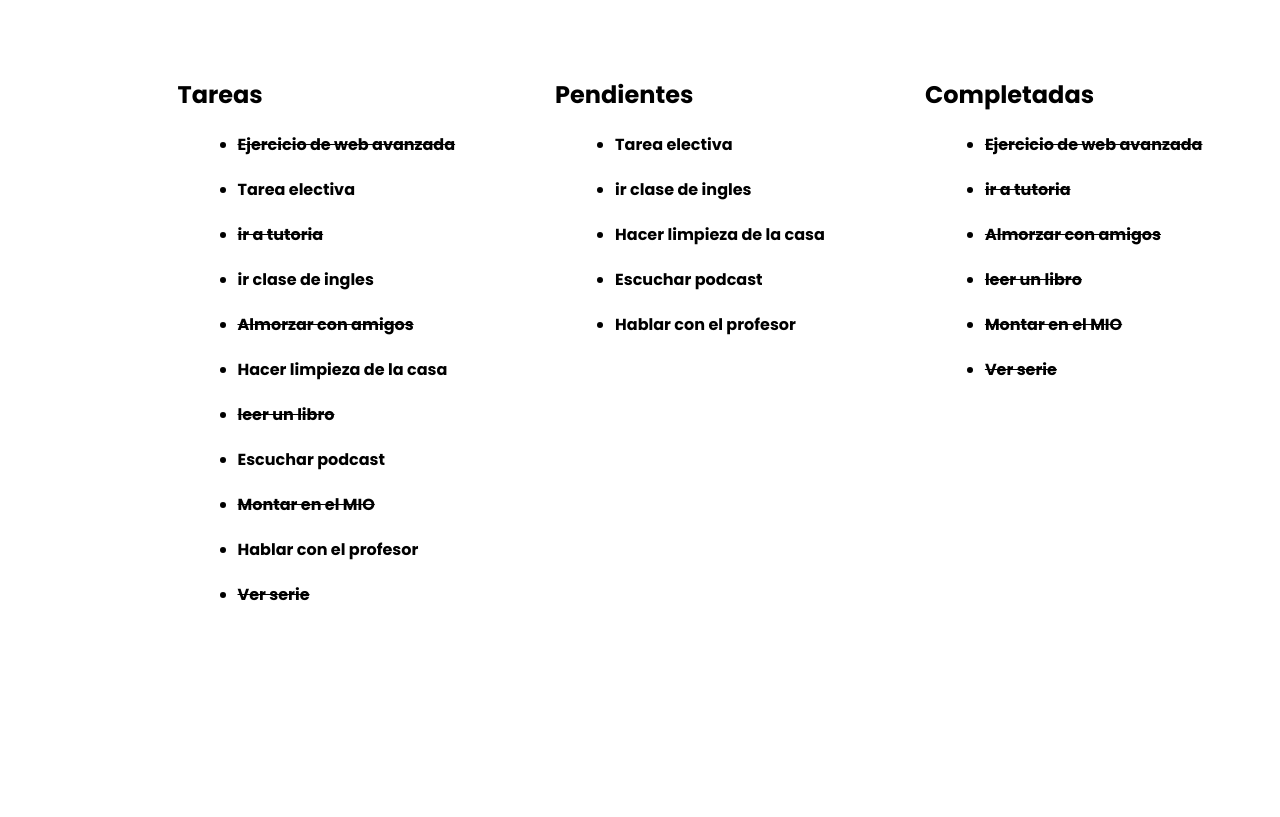
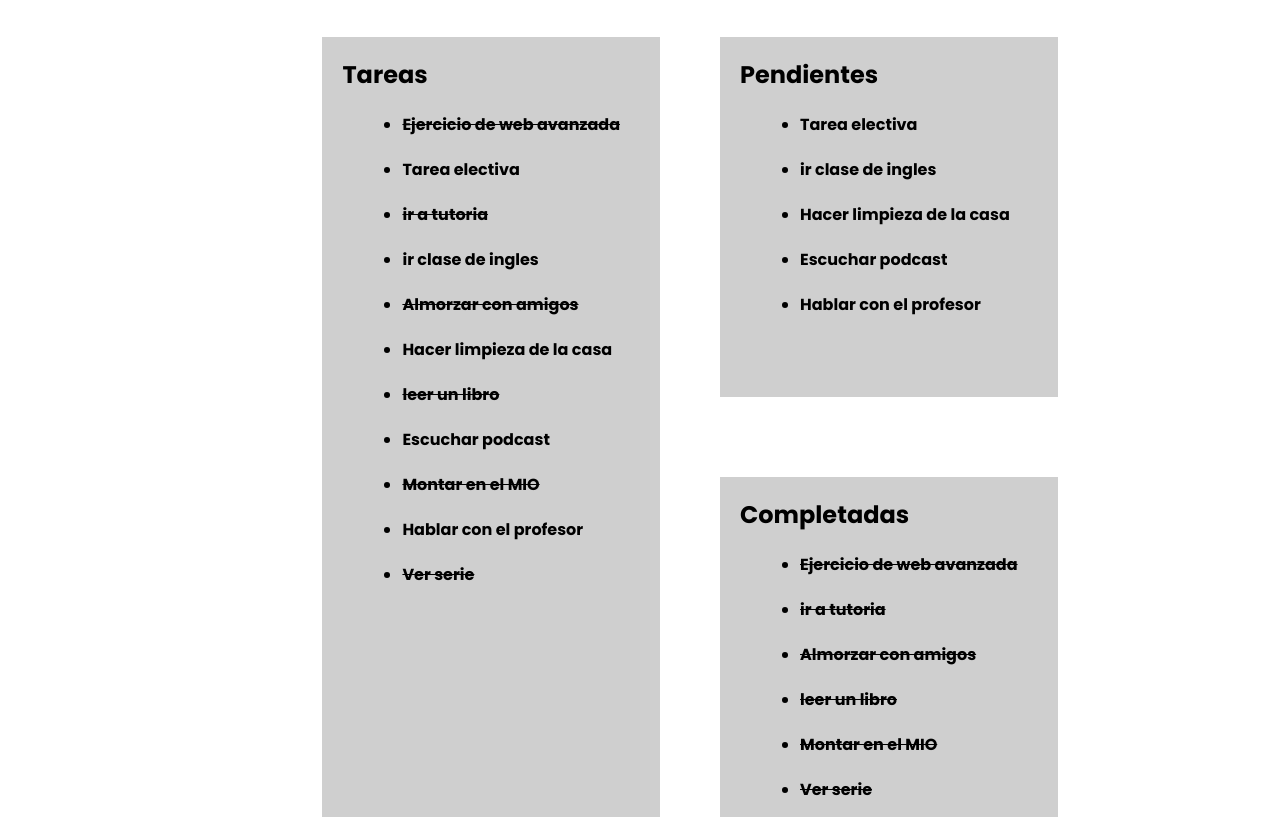
Before and after one commit to ingrid4424/Ejercicio-S4-Web, a plain HTML site: page index.html in a window 1280 px wide. Shown: the part 123-940 px from the top of the page. Before the commit the page ends 870 px from the top, so only its background shows below. Drawn offline with Linux system fonts and the light colour scheme.

Commit message:
se ve bien bonito

```diff
--- a/index.html
+++ b/index.html
@@ -25,20 +25,22 @@
 
     </header>
     <main>
-        <section>
+        <section class="h_100">
             <h2>Tareas</h2>
             <ul id="all"></ul>
         </section>
 
-        <section>
-            <h2>Pendientes</h2>
-            <ul id="pending"></ul>
-        </section>
+        <article class="h_100">
+            <section class="h_50">
+                <h2>Pendientes</h2>
+                <ul id="pending"></ul>
+            </section>
+            <section class="h_50">
+                <h2>Completadas</h2>
+                <ul id="completed"></ul>
+            </section>
+        </article>
 
-        <section>
-            <h2>Completadas</h2>
-            <ul id="completed"></ul>
-        </section>
     </main>
     <script src="script.js"></script>
 
--- a/script.js
+++ b/script.js
@@ -20,7 +20,7 @@ const tasks = [
   //¿ pinto la clase de checked y unchecked y agrega un event listener a cada uno
   function createTasks() {
 
-    // vaciar lista y evitar elementos repetidos
+
     allTasksHtml.innerHTML = "";
     pendingHtml.innerHTML = "";
     completedHtml.innerHTML = "";
--- a/style.css
+++ b/style.css
@@ -1,6 +1,5 @@
 *{
-
-    font-family: "poppins", "san serif";
+    font-family: "Poppins", "san serif";
     margin: 20;
     padding: auto;
 }
@@ -17,7 +16,31 @@ flex-direction: row;
 width: 100%;
 justify-content: center;
 margin: 20spx;
+flex-wrap: wrap;
+}
 
+section{
+    background-color: rgb(207, 207, 207);
+    overflow: hidden;
+}
+
+.h_100{
+    height: 100vh;
+    margin-top: 0;
+    margin-bottom: 0;
+}
+
+article.h_100{
+    display: flex;
+    flex-direction: column;
+    justify-content: space-between;
+
+}
+
+.h_50{
+    height: 45%;
+    margin-top: 0;
+    margin-bottom: 0;
 }
 
 .titulo{
```
